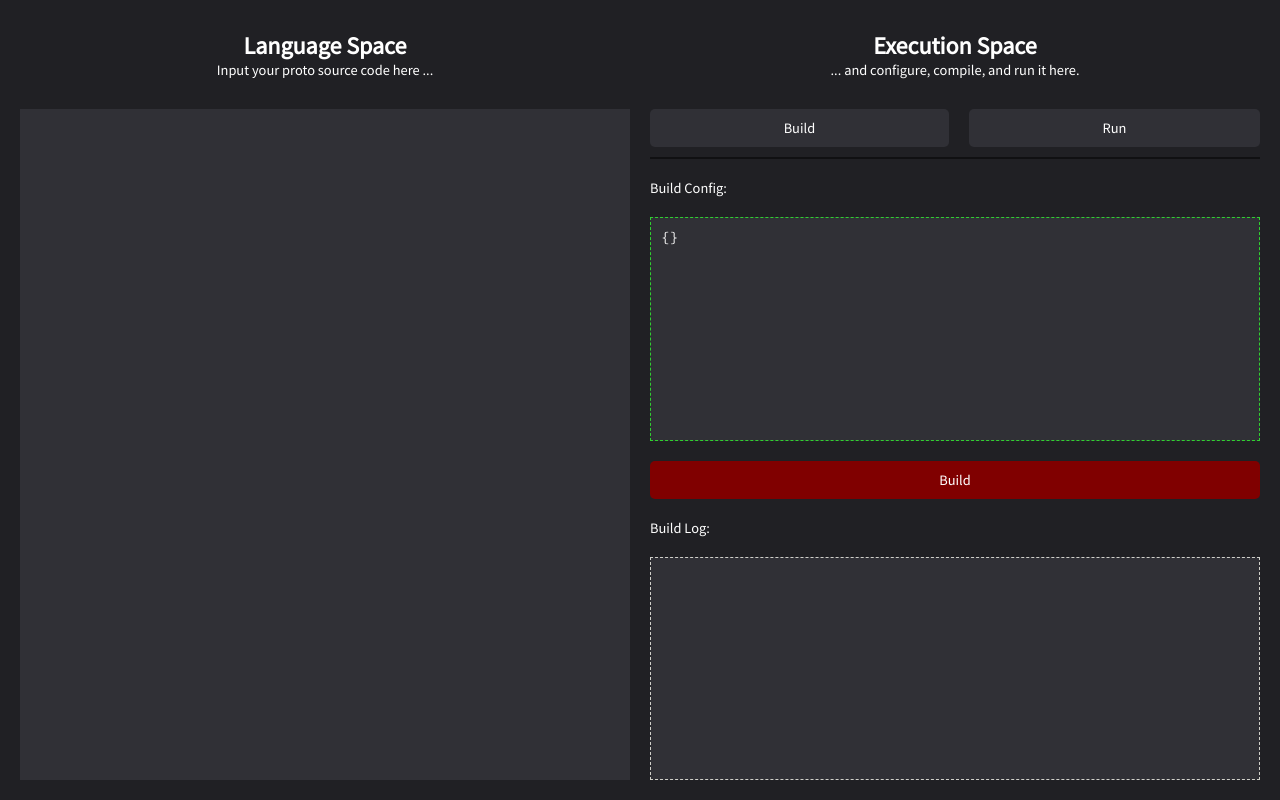
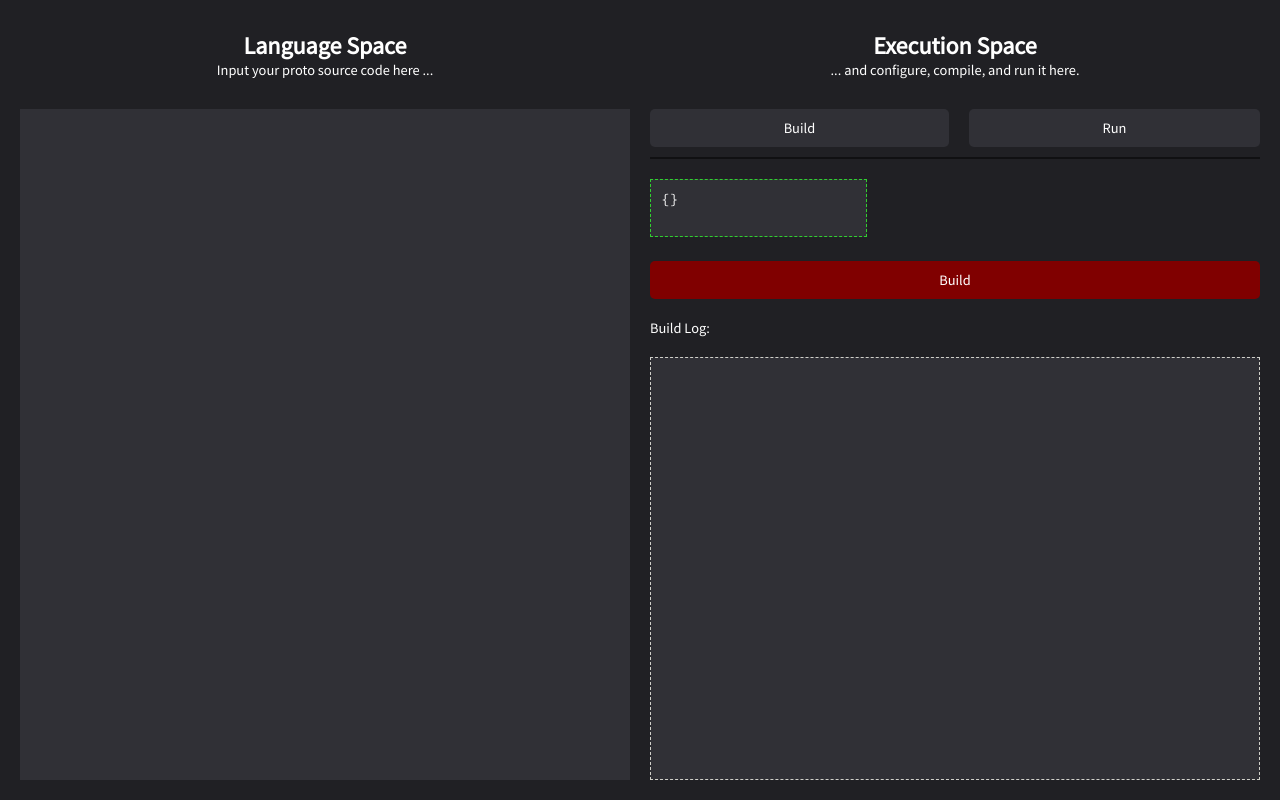
Before and after one commit to musicmrman99/proto-lang, a React app in the folder site/: page / in a window 1280 px wide. Built offline with nearby package versions, Linux system fonts and the light colour scheme; what antlr4 would draw is missing.

Commit message:
Extract config panel
Doesn't include style adaptions

```diff
--- a/site/src/components/ExecutionSpace.jsx
+++ b/site/src/components/ExecutionSpace.jsx
@@ -1,10 +1,7 @@
 import react from "react";
 import './ExecutionSpace.css'
 
-import jsonschema from 'json-schema';
-
 import { is } from "../core/Representations";
-import { schema as configSchema } from "../core/Config";
 
 import { Tabs, Tab } from "./utils/Tabs";
 import Message from "./utils/Message";
@@ -14,6 +11,7 @@ import ProtoLexer from '../lang/build/ProtoLexer.js';
 import ProtoParser from '../lang/build/ProtoParser.js';
 import ProtoVisitor from '../lang/ProtoVisitor';             // Custom
 import ProtoErrorListener from "../lang/ProtoErrorListener"; // Custom
+import BuildConfigPanel from "./panels/BuildConfigPanel";
 const { CommonTokenStream, InputStream } = antlr4;
 
 // Runtime error. From: https://stackoverflow.com/a/27724419
@@ -31,15 +29,6 @@ RuntimeError.prototype.constructor = RuntimeError;
 
 // Main class
 export default class ExecutionSpace extends react.Component {
-  constructor(props) {
-    super(props);
-
-    this.state = {
-      // Build Config
-      buildConfigStr: "{}",
-    };
-  }
-
   render() {
     return (
       <div id="execution-space">
@@ -51,15 +40,7 @@ export default class ExecutionSpace extends react.Component {
         <Tabs swapEvent="onMouseEnter">
           <Tab tabid="build" name="Build">
             <div id="execution-space-main">
-              <div className="execution-space-input">
-                <p>Build Config:</p>
-                <textarea
-                  id="build-input"
-                  className={"codebox " + (this.props.buildConfig != null ? "valid" : "invalid")}
-                  value={this.state.buildConfigStr}
-                  onChange={(e) => this.setConfig(e.target.value)}
-                ></textarea>
-              </div>
+              <BuildConfigPanel buildConfig={this.props.buildConfig} onBuildConfigChange={this.props.onBuildConfigChange} />
 
               <div className="execution-space-actions">
                 <button id="build-action" onClick={this.build}>Build</button>
@@ -110,24 +91,6 @@ export default class ExecutionSpace extends react.Component {
         </Tabs>
       </div>
     );
-  }
-
-  setConfig = (configStr) => {
-    // Parse JSON
-    let config = null;
-    try {
-      config = JSON.parse(configStr);
-    } catch (e) {
-      if (!(e instanceof SyntaxError)) throw e; // If it's not a syntax error, re-throw
-    }
-
-    // Validate JSON;
-    let result = jsonschema.validate(config, configSchema);
-    if (!result.valid) config = null;
-
-    // Set State
-    this.setState({buildConfigStr: configStr});
-    this.props.onBuildConfigChange(config);
   }
 
   build = () => {
--- /dev/null
+++ b/site/src/components/panels/BuildConfigPanel.jsx
@@ -0,0 +1,45 @@
+import react from 'react';
+import './BuildConfigPanel.css';
+
+import jsonschema from 'json-schema';
+import { schema as configSchema } from "../../core/Config";
+
+export default class BuildConfigPanel extends react.Component {
+  constructor(props) {
+    super(props);
+
+    this.state = {
+      buildConfigStr: "{}",
+    };
+  }
+
+  render() {
+    return (
+      <div id="build-config-panel" class="panel">
+        <textarea
+          className={"codebox " + (this.props.buildConfig != null ? "valid" : "invalid")}
+          value={this.state.buildConfigStr}
+          onChange={(e) => this.setConfig(e.target.value)}
+        ></textarea>
+      </div>
+    );
+  }
+
+  setConfig = (configStr) => {
+    // Parse JSON
+    let config = null;
+    try {
+      config = JSON.parse(configStr);
+    } catch (e) {
+      if (!(e instanceof SyntaxError)) throw e; // If it's not a syntax error, re-throw
+    }
+
+    // Validate JSON;
+    let result = jsonschema.validate(config, configSchema);
+    if (!result.valid) config = null;
+
+    // Set State
+    this.setState({buildConfigStr: configStr});
+    this.props.onBuildConfigChange(config);
+  }
+}
```
Also changed, not shown: site/src/components/panels/BuildConfigPanel.css (added).
